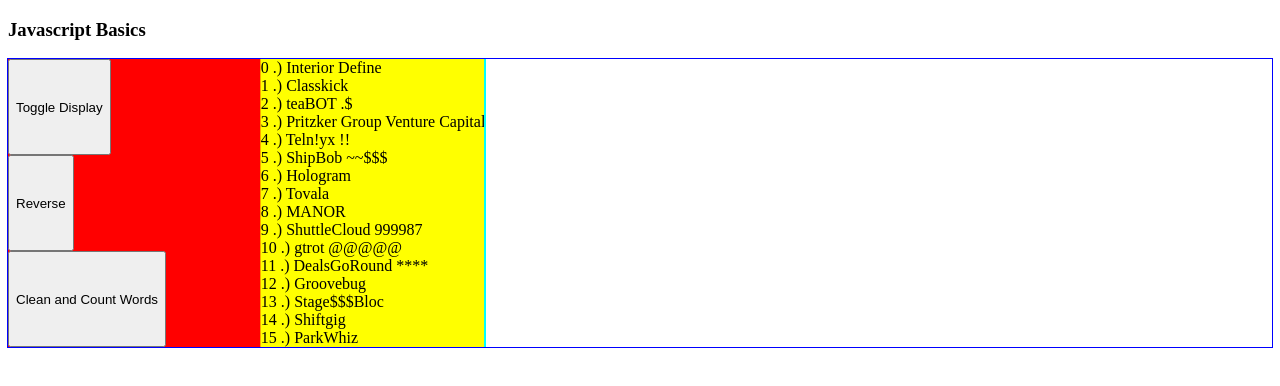
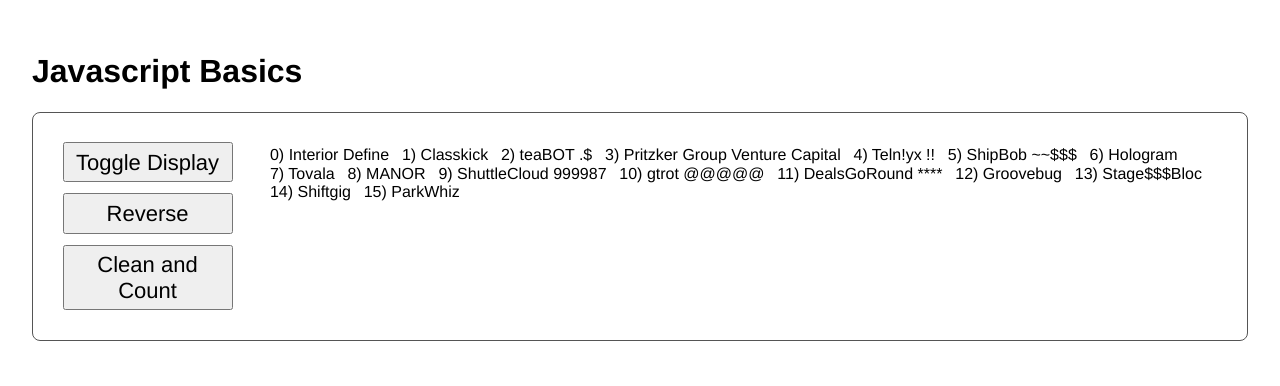
Before and after one commit to lorayoconnell/BasicJavaScript, a plain HTML site: page index.html in a window 1280 px wide. Both pictures are taken after a click on the button "Toggle Display". Drawn offline with nearby package versions, Linux system fonts and the light colour scheme.

Commit message:
cleaned up css (add normalize cdn link, change font, adjust margins/padding

```diff
--- a/index.html
+++ b/index.html
@@ -1,14 +1,27 @@
 <!DOCTYPE html>
 <html>
 <head>
-
+<link rel="stylesheet" href="https://cdnjs.cloudflare.com/ajax/libs/normalize/8.0.1/normalize.min.css" />
 <style>
 
-    /*#rootContainer, #btnContainer, #companyNamesContainer, #cleanContainer, #reverseContainer {
-        display:flex;
-    }*/
+    body{
+        font-family: Helvetica;
+        padding: 2em;
+    }
 
-    div {display:flex;}
+    div {
+        display:flex; position:relative;
+    }
+
+    button {
+        font-size:22px;
+        min-width:170px;
+        padding:0.25em 0.5em;
+        margin:0.25em;
+    }
+    button:hover {
+        cursor: pointer;
+    }
 
     .root-container {
         position: relative;
@@ -42,64 +55,65 @@
         background-image: gold;
     }
 
+    #rootContainer{
+        border:1px solid #555;
+        border-radius: 8px;
+        padding:1em;
+    }
+
+    #btnContainer{padding:0.5em;}
+    #listContainer{padding:0.5em;}
+    #companyNamesContainer{padding:.2em;}
+    #cleanContainer{padding:.2em;}
+    #reverseContainer{padding:.2em;}
 
     .verticalRoot {
-        flex-wrap:wrap;
+        flex-direction: column;
     }
 
     .horizontalRoot {
+        flex-direction: row;
+    }
 
+    .horizontalBtn {flex-direction: row;
+        width:100%;
+    }
+    .verticalBtn {flex-direction: column;
+        width:20%;
     }
 
 
-
-    .horizontalBtn {
-        width:100%;
+    .verticalListContainer {
+        flex-direction: row;
     }
-    .verticalBtn {
-        width:20%;
+    .verticalListContainer > div {
         flex-wrap:wrap;
+        margin:0.4em;
     }
-    .verticalBtn > div {
+    .verticalListContainer > div > div {
         width:100%;
     }
 
+    .horizontalListContainer {
+        flex-direction: column;
+    }
+    .horizontalListContainer > div {
+        flex-wrap:wrap;
+        margin:0.4em;
+    }
+    .horizontalListContainer > div > div {
+        flex-wrap:nowrap;
+        margin:0 0.4em;
+    }
 
 
-    .horizontalList {
-        flex-direction: row; background-color: pink;
-    }
-
-    .verticalList {
-        flex-direction: column; background-color: yellow;
-    }
-
-    .verticalList div {
-        display:flex;
-    }
-
-    #rootContainer {
-
-    }
-
-    #btnContainer {
-
-    }
-
-/* temp outlines */
-
-#rootContainer{outline:1px solid blue;}
-#btnContainer{background-color:red;}
-#companyNamesContainer{outline:1px solid orange;}
-#cleanContainer{outline:1px solid cyan;}
-#reverseContainer{outline:1px solid green;}
 
 </style>
 
 </head>
 <body>
 
-    <h3>Javascript Basics</h3>
+    <h1>Javascript Basics</h1>
 
 <script>
     var colors = ['red', 'blue', 'gold'];
@@ -131,15 +145,23 @@
         }
     }
 
+
     function initDocument() {
         clearDocument();
         var rootDiv = document.createElement('div');
         rootDiv.id = 'rootContainer';
         rootDiv.classList.add("verticalRoot");
+
         var btnContainer = document.createElement('div');
         btnContainer.id = 'btnContainer';
         btnContainer.classList.add("horizontalBtn");
         rootDiv.appendChild(btnContainer);
+
+        var listContainer = document.createElement('div');
+        listContainer.id = 'listContainer';
+        listContainer.classList.add("verticalListContainer");
+        rootDiv.appendChild(listContainer);
+
         document.body.appendChild(rootDiv);
     }
 
@@ -149,11 +171,11 @@
         companyNamesContainer.classList.add("verticalList");
         chicagoStartups.forEach( function(chicagoStartup, index) {
             var childDiv = document.createElement('div');
-            var text = document.createTextNode(index.toString().concat(' .) ').concat(chicagoStartup));
+            var text = document.createTextNode(index.toString().concat(') ').concat(chicagoStartup));
             childDiv.appendChild(text);
             companyNamesContainer.appendChild(childDiv);
         });
-        document.getElementById('rootContainer').appendChild(companyNamesContainer);
+        document.getElementById('listContainer').appendChild(companyNamesContainer);
     }
 
     function initToggleDisplay() {
@@ -178,7 +200,7 @@
         var reverseButtonContainer = document.createElement('div');
         reverseButtonContainer.appendChild(reverseBtn);
         document.getElementById('btnContainer').appendChild(reverseButtonContainer);
-        document.getElementById('rootContainer').appendChild(reverseContainer);
+        document.getElementById('listContainer').appendChild(reverseContainer);
     }
 
     function initCleanCount() {
@@ -186,13 +208,14 @@
         cleanContainer.id = 'cleanContainer';
         cleanContainer.classList.add("verticalList");
         var cleanCountButton = document.createElement('button');
-        var cleanCountBtnText = document.createTextNode('Clean and Count Words');
+        cleanCountButton.id = 'cleanCountButtonId';
+        var cleanCountBtnText = document.createTextNode('Clean and Count');
         cleanCountButton.onclick = cleanAndCountCharacters;
         cleanCountButton.appendChild(cleanCountBtnText);
         var cleanCountBtnContainer = document.createElement('div');
         cleanCountBtnContainer.appendChild(cleanCountButton);
         document.getElementById('btnContainer').appendChild(cleanCountBtnContainer);
-        document.getElementById('rootContainer').appendChild(cleanContainer);
+        document.getElementById('listContainer').appendChild(cleanContainer);
     }
 
 
@@ -259,17 +282,13 @@
         */
 
         chicagoStartups.forEach(function(element, index) {
-
             var regExPattern = /[^a-zA-Z\s]/g;
-
             // remove whitespace before and after element
             // replace multiple instances of whitespace with single whitespace
             element = element.trim().replace(/\s{2,}/g, ' ');
-
             if (element.match(regExPattern) != null) {
                 element = element.replace(regExPattern,"").trim();
             }
-
             element = element + " (" + element.length + ")";
             cleanCountStartups.push(element);
         });
@@ -283,10 +302,9 @@
             cleanContainer.appendChild(txtDiv);
         });
 
-        // disable 'clean and count words' button after clicked? no reason to click twice
-
+        // disable 'clean and count words' button after clicked. no reason to click twice
+        document.getElementById('cleanCountButtonId').disabled = true;
     }
-
 
     function toggleDisplay() {
         /*
@@ -303,9 +321,9 @@
 
             3.
         */
-
+        var rootContainer = document.getElementById('rootContainer');
         var btnContainer = document.getElementById('btnContainer');
-
+        var listContainer = document.getElementById('listContainer');
         var companyNamesContainer = document.getElementById('companyNamesContainer');
         var cleanContainer = document.getElementById('cleanContainer');
         var reverseContainer = document.getElementById('reverseContainer');
@@ -315,31 +333,24 @@
             btnContainer.classList.remove("horizontalBtn");
             btnContainer.classList.add("verticalBtn");
 
-        //    companyNamesContainer.classList.remove("verticalList");
-        //    companyNamesContainer.classList.add("horizontalList");
-        //    reverseContainer.classList.remove("verticalList");
-        //    reverseContainer.classList.add("horizontalList");
-        //    cleanContainer.classList.remove("verticalList");
-        //    cleanContainer.classList.add("horizontalList");
+            rootContainer.classList.remove("verticalRoot");
+            rootContainer.classList.add("horizontalRoot");
+
+            listContainer.classList.remove("verticalListContainer");
+            listContainer.classList.add("horizontalListContainer");
         }
-
         else if (btnContainer.classList.contains("verticalBtn")) {
 
             btnContainer.classList.remove("verticalBtn");
             btnContainer.classList.add("horizontalBtn");
 
-        //    companyNamesContainer.classList.remove("horizontalList");
-        //    companyNamesContainer.classList.add("verticalList");
-        //    reverseContainer.classList.remove("horizontalList");
-        //    reverseContainer.classList.add("verticalList");
-        //    cleanContainer.classList.remove("horizontalList");
-        //    cleanContainer.classList.add("verticalList");
+            rootContainer.classList.remove("horizontalRoot");
+            rootContainer.classList.add("verticalRoot");
+
+            listContainer.classList.remove("horizontalListContainer");
+            listContainer.classList.add("verticalListContainer");
         }
-
-
     }
-
-
 
 
     function run() {
```
